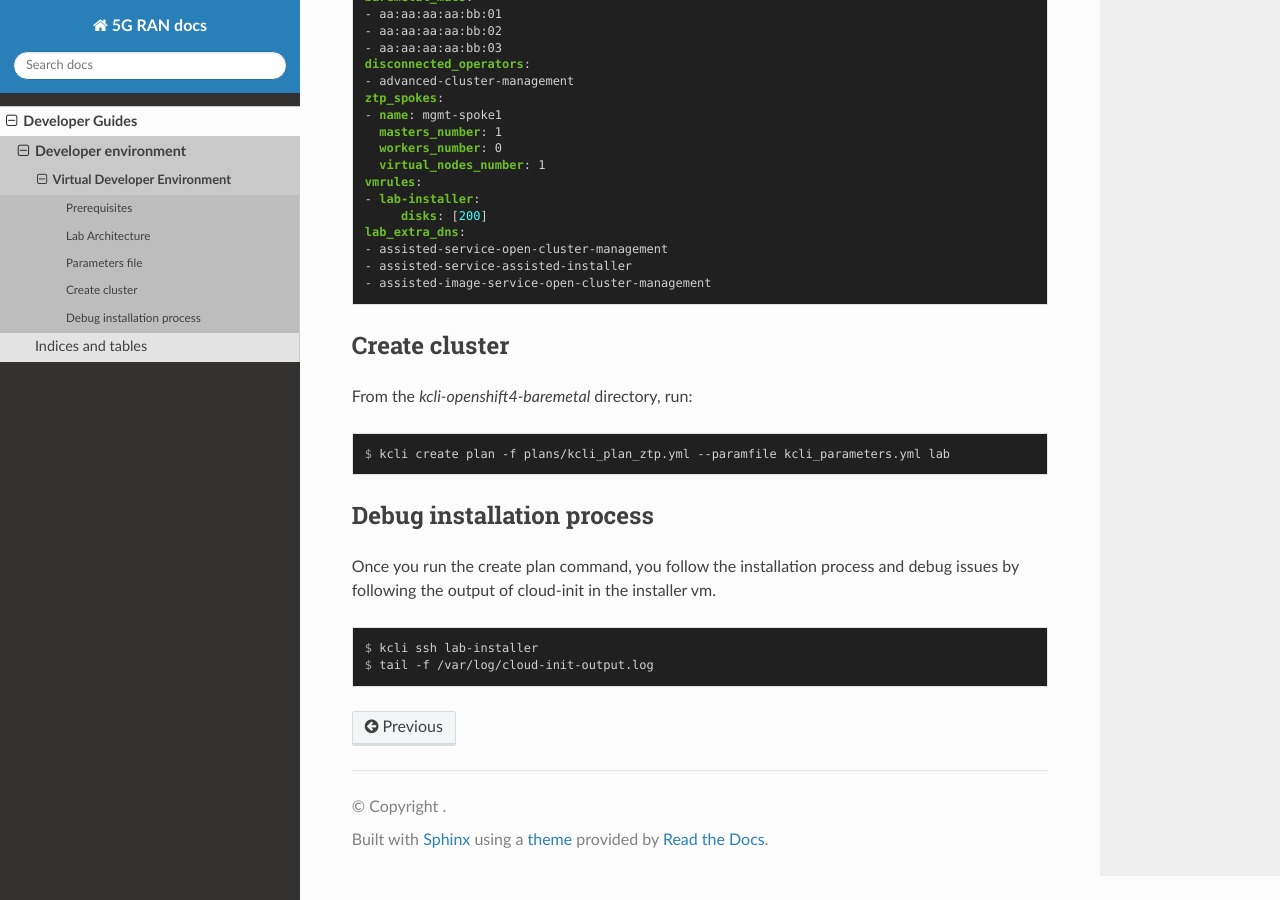
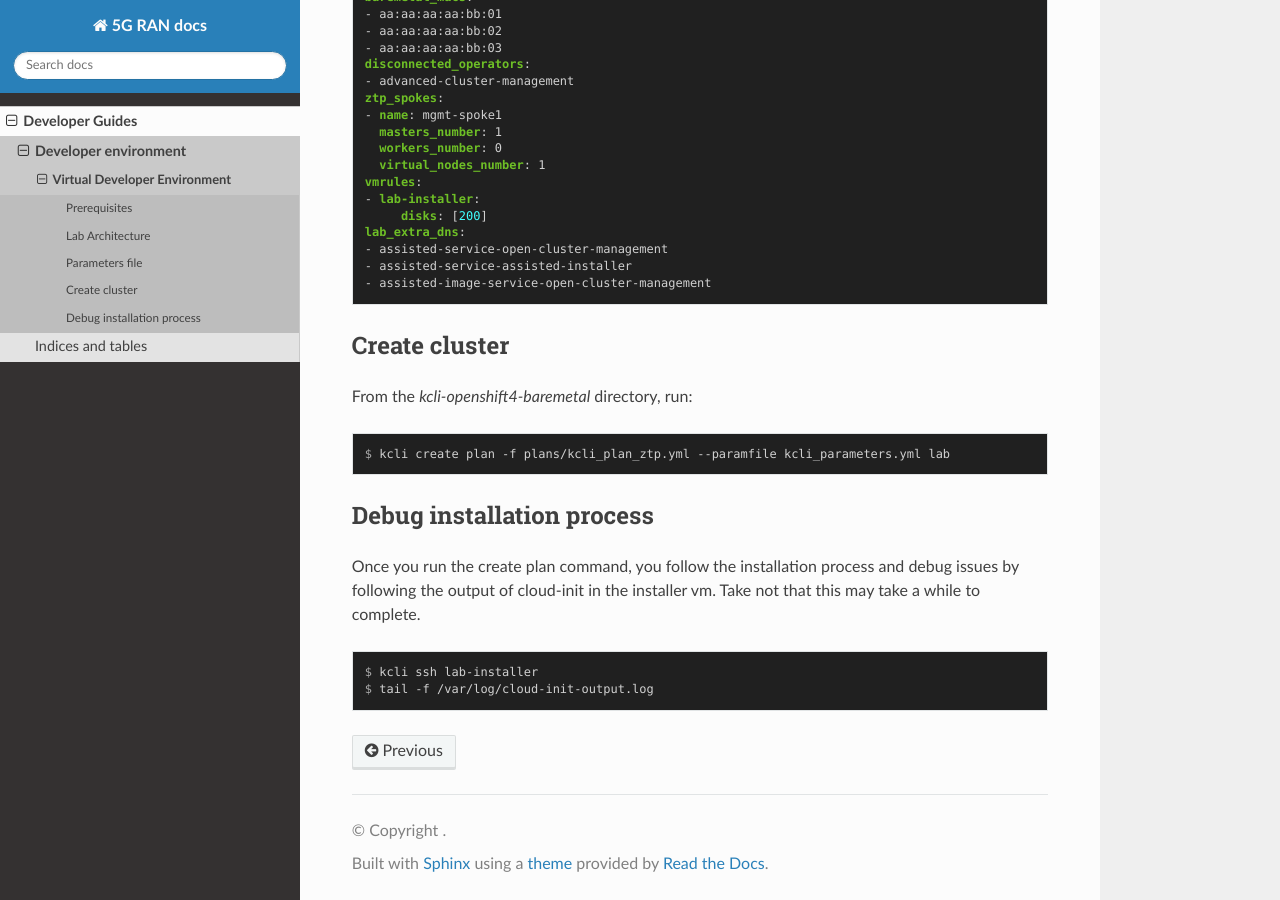
Before and after one commit to danielmellado/5gran-docs, a Sphinx documentation site: the page built from source/devref/virtualized_dev_env.rst, in a window 1280 px wide and 900 px high, scrolled down 1659 px. Built offline with Sphinx 7.4.7 and the Read the Docs theme 2.0.0, drawn with Linux system fonts in a browser that asks for light colours.

Commit message:
Add length warning
This commit serves as a test to run the github pages and add a lenghty
warning.

```diff
--- a/source/devref/virtualized_dev_env.rst
+++ b/source/devref/virtualized_dev_env.rst
@@ -132,7 +132,8 @@ Debug installation process
 ~~~~~~~~~~~~~~~~~~~~~~~~~~
 
 Once you run the create plan command, you follow the installation process and
-debug issues by following the output of cloud-init in the installer vm.
+debug issues by following the output of cloud-init in the installer vm. Take
+not that this may take a while to complete.
 
 .. code-block:: console
 
```
